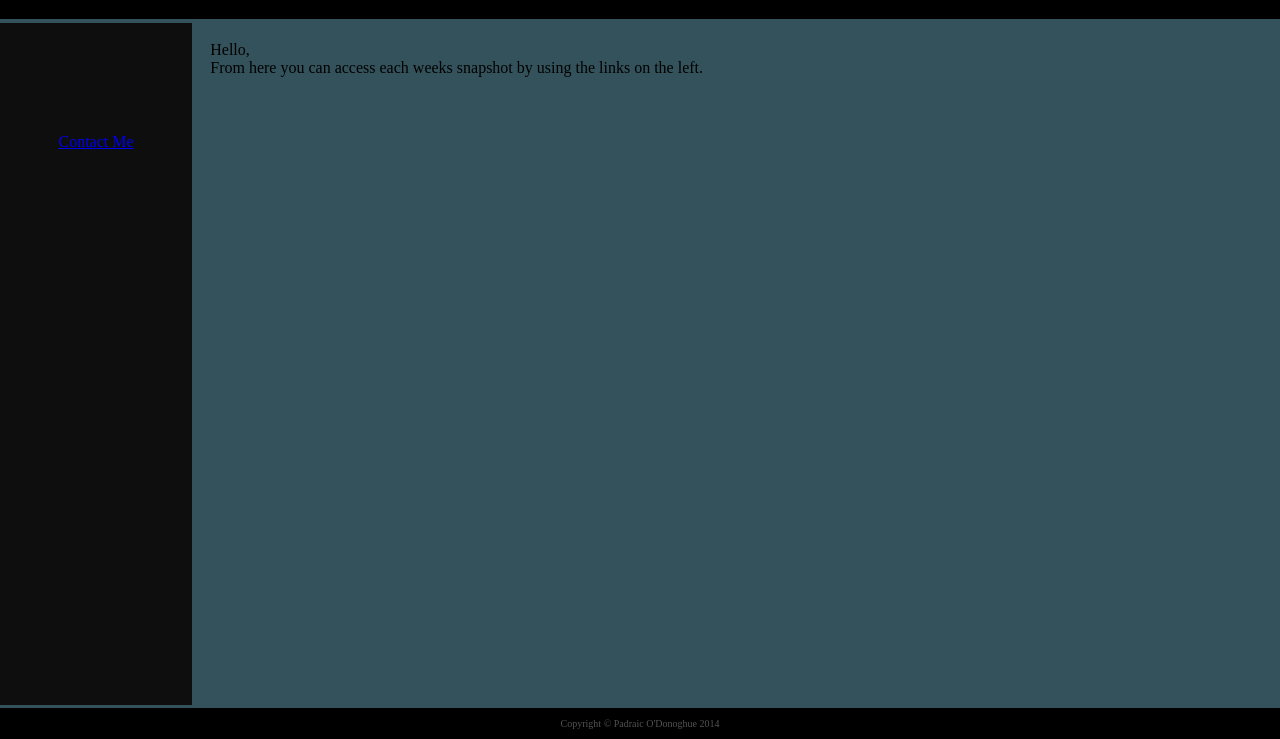
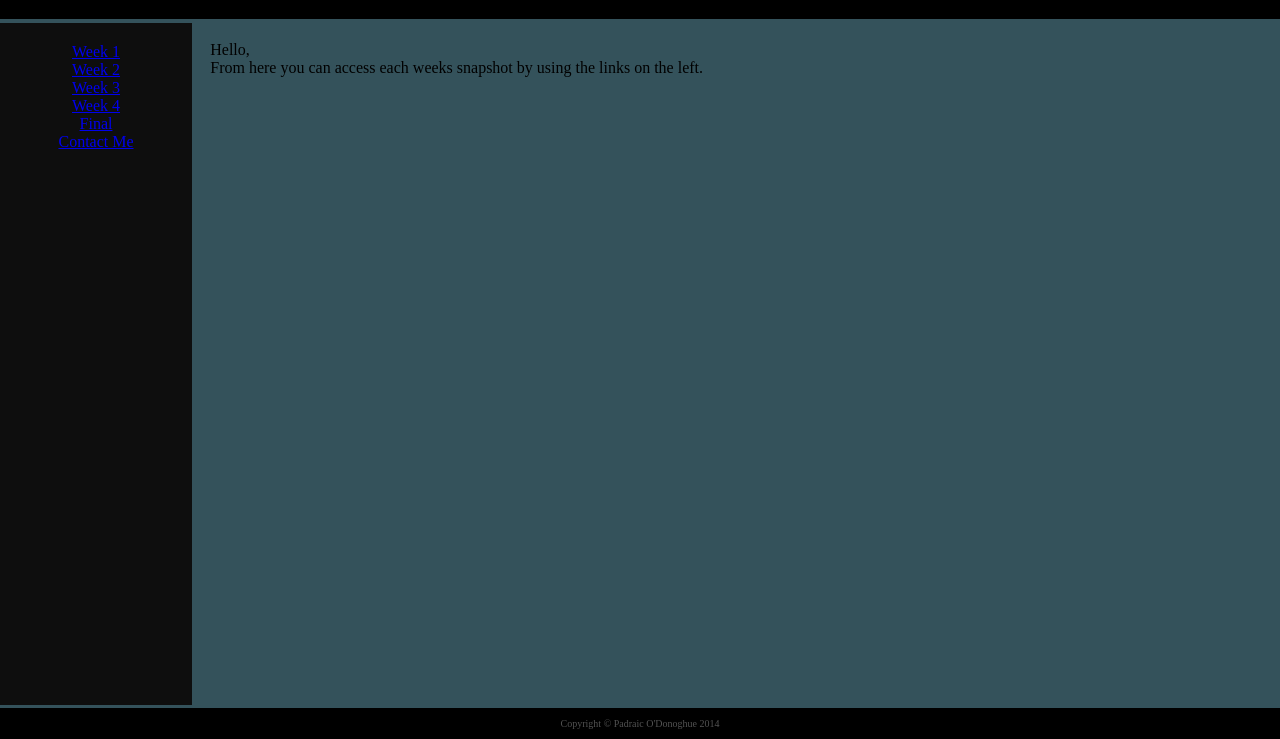
Before and after one commit to PadraicODonoghue/CS230Ex1, a plain HTML site: page index.html in a window 1280 px wide. Shown: the part 61-800 px from the top of the page. Drawn offline with Linux system fonts and the light colour scheme.

Commit message:
Fix index.html

```diff
--- a/index.html
+++ b/index.html
@@ -18,15 +18,15 @@
     <!-- Sidebar: Navigation -->
     <div class="left">
         <nav>
-            <a href="Week1/indexW01.html"></a>
+            <a href="Week1/indexW01.html">Week 1</a>
             </br>
-            <a href="Week2/indexW02.html"></a>
+            <a href="Week2/indexW02.html">Week 2</a>
             </br>
-            <a href="Week3/indexW03.html"></a>
+            <a href="Week3/indexW03.html">Week 3</a>
             </br>
-            <a href="Week4/indexW05.html"></a>
+            <a href="Week4/indexW05.html">Week 4</a>
             </br>
-            <a href="Final/indexW01.html"></a>
+            <a href="Final/indexW01.html">Final</a>
             </br>
             <a href="contactW05.html">Contact Me</a>
 
```
